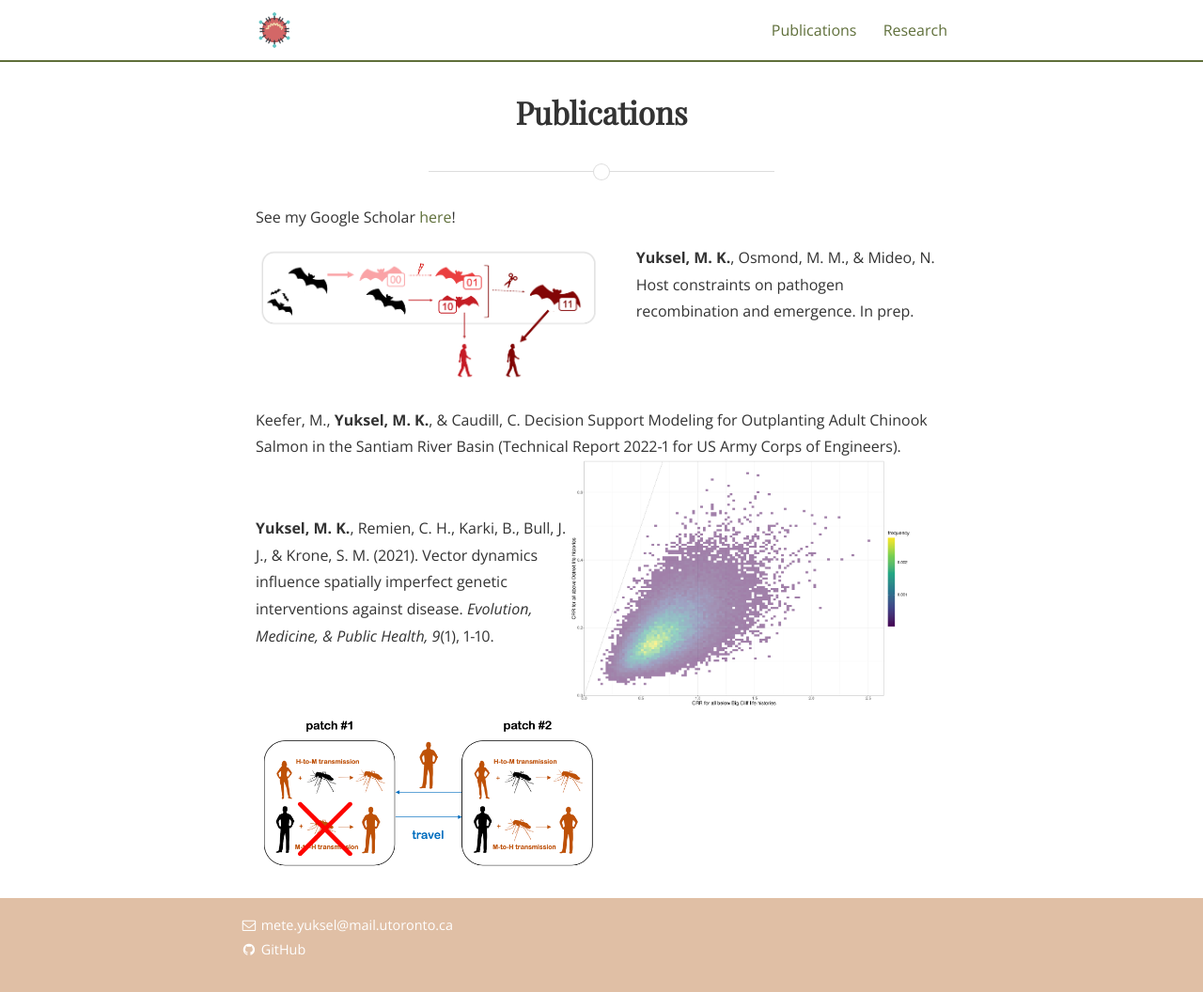
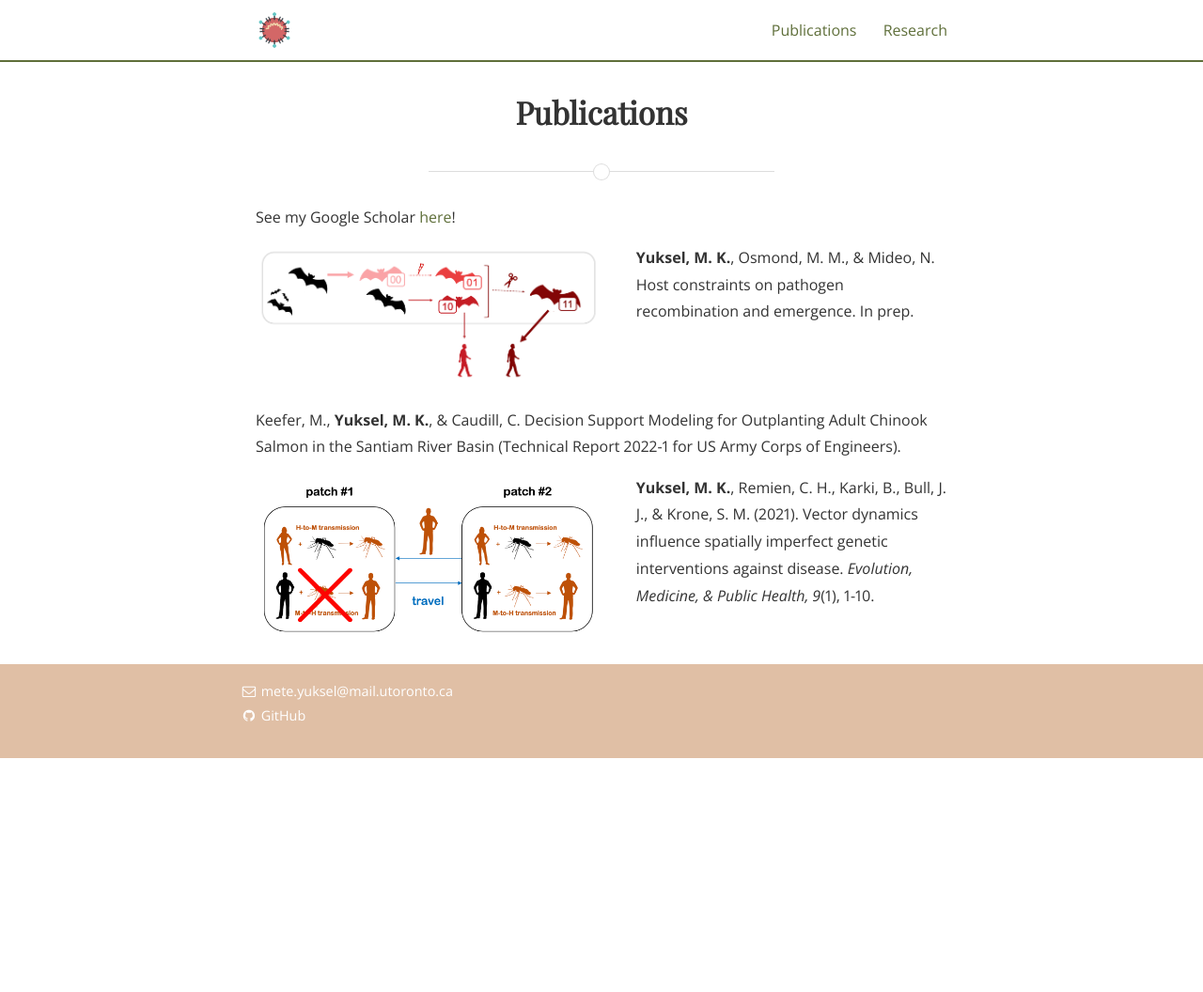
Before and after one commit to metekaanyuksel/metekaanyuksel.github.io, a Jekyll site: the page built from publications.md, in a window 1280 px wide and 1056 px high. Shown: the whole window at 94% size. Built offline with Jekyll 4.4.1, drawn with Linux system fonts in a browser that asks for light colours; nearby versions of some CDN libraries; some web fonts are replaced.

Commit message:
changing pub page back

```diff
--- a/publications.md
+++ b/publications.md
@@ -12,8 +12,6 @@ See my Google Scholar [here](https://scholar.google.ca/citations?user=MOXRpukAAA
 <br>
 <br>
 
-Keefer, M., **Yuksel, M. K.**, & Caudill, C. Decision Support Modeling for Outplanting Adult Chinook Salmon in the Santiam River Basin (Technical Report 2022-1 for US Army Corps of Engineers). <img src="/assets/CRRs.png" align="right" style="width: 50%; margin-right: 5%;">
-
-<br>
+Keefer, M., **Yuksel, M. K.**, & Caudill, C. Decision Support Modeling for Outplanting Adult Chinook Salmon in the Santiam River Basin (Technical Report 2022-1 for US Army Corps of Engineers).
 
 <img src="/assets/patch-model.png" align="left" style="width: 50%; margin-right: 5%;"> **Yuksel, M. K.**, Remien, C. H., Karki, B., Bull, J. J., & Krone, S. M. (2021). Vector dynamics influence spatially imperfect genetic interventions against disease. _Evolution, Medicine, & Public Health, 9_(1), 1-10.
```
